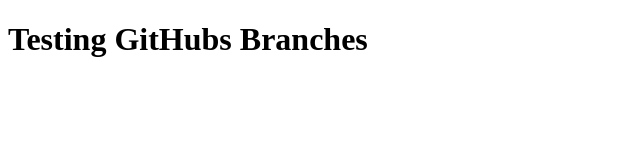
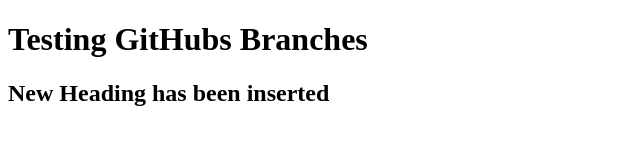
Before and after one commit to soorajkumar2005/Testing, a plain HTML site: page index.html in a window 1280 px wide. Shown: the whole page, without its empty margins (0-640 px from the left). Drawn offline with Linux system fonts and the light colour scheme.

Commit message:
New Heading has been inserted

```diff
--- a/index.html
+++ b/index.html
@@ -10,5 +10,8 @@
     <h1>
         Testing GitHubs Branches
     </h1>
+    <h2>
+        New Heading has been inserted
+    </h2>
 </body>
 </html>
```
